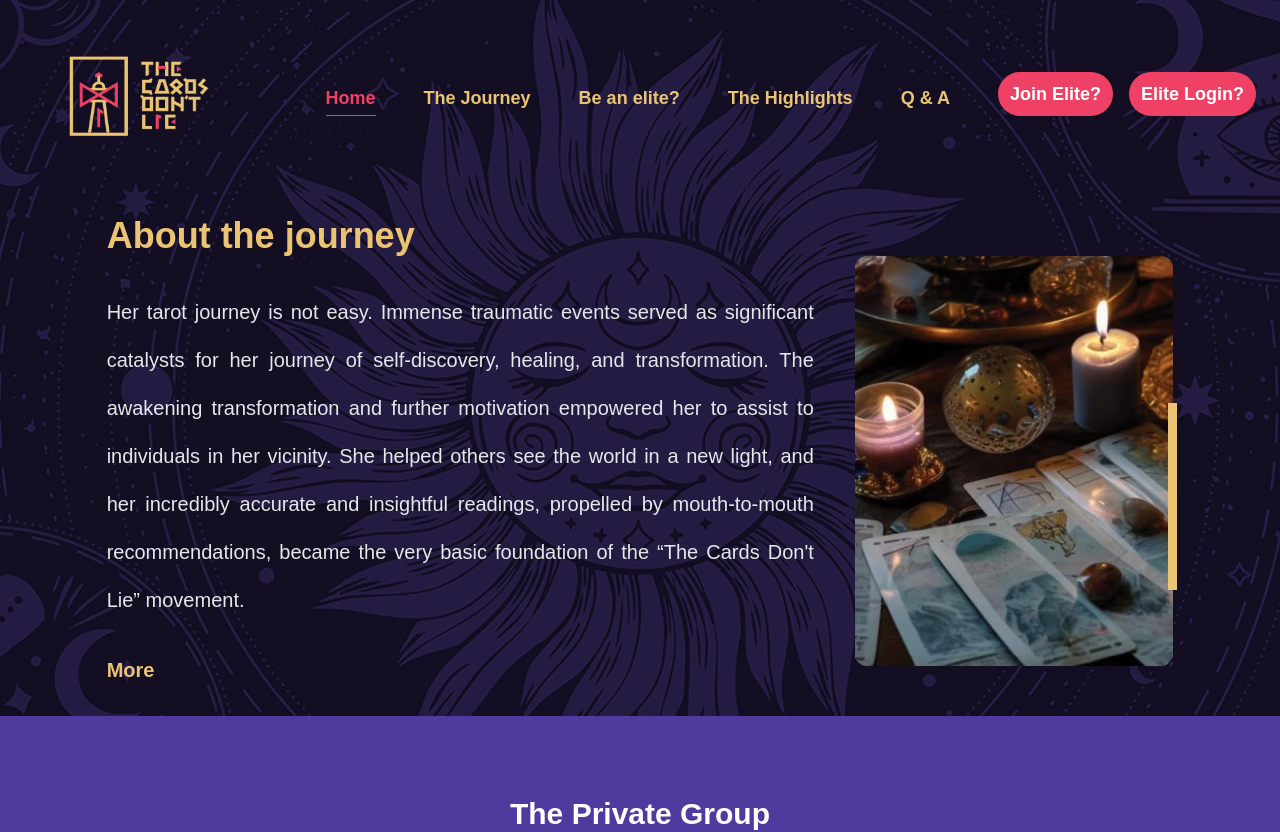
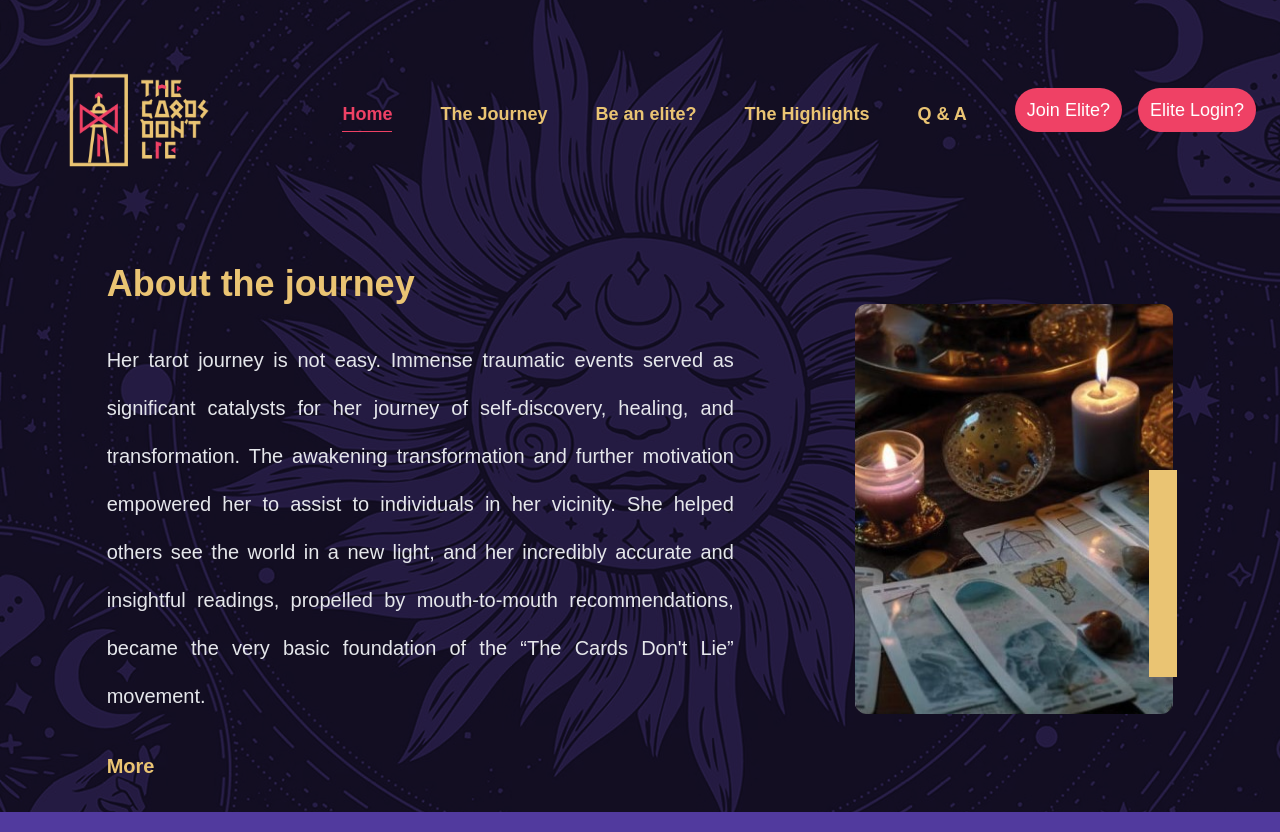
Before and after one commit to nyinyi979/tcdl, a React (Vite) app: page / in a window 1280 px wide. Shown: the top 832 px of the page. Built offline with nearby package versions, Linux system fonts and the light colour scheme.

Commit message:
navbar fix

```diff
--- a/src/App.css
+++ b/src/App.css
@@ -67,7 +67,7 @@
 .yellow_block::after{
     content: '';
     position: absolute;
-    width: 2.4%;
+    width: 8%;
     height: 40%;
     top: 40%;
     z-index: 3;
--- a/src/components/home_components/about_the_journey.tsx
+++ b/src/components/home_components/about_the_journey.tsx
@@ -10,7 +10,7 @@ export default function Journey(){
                 <div className="col-span-2 w-full">
                     <h1 id='about_the_journey' className="text-secondary text-4xl font-bold">About the journey</h1>
                     <div id='about_the_journey_text'>
-                        <p className="text-gray-200 lg:leading-[3rem] leading-[2rem] py-8 text-xl text-justify">
+                        <p className="text-gray-200 lg:leading-[3rem] leading-[2rem] py-8 lg:text-xl md:text-base text-justify lg:pr-20 pr-0">
                             Her tarot journey is not easy. Immense traumatic events served as significant
                             catalysts for her journey of self-discovery, healing, and transformation. The awakening
                             transformation and further motivation empowered her to assist to individuals in her vicinity.
--- a/src/components/navbar.tsx
+++ b/src/components/navbar.tsx
@@ -6,7 +6,7 @@ import { ImCross } from "react-icons/im";
 let Drawer:AnimeInstance;
 export default function Navbar(props:{currentLink:string}){
     const linkClass = 'pt-12 -mt-3 xl:mr-8 lg:mr-[1.2rem] mr-2 lg:text-lg text-base font-semibold underline_effect';
-    const btnClass = "py-2 px-3 mt-6 font-semibold lg:text-lg text-base text-white bg-primary rounded-full w-fit h-fit hover:bg-white hover:text-primary duration-500"
+    const btnClass = "py-2 px-3 mt-6 lg:text-lg text-base text-white bg-primary rounded-full w-fit h-fit hover:bg-white hover:text-primary duration-500"
     const notRoundedbtnClass = "inline-block py-2 px-3 mr-2  font-semibold text-sm text-white bg-primary rounded-lg w-fit h-fit hover:bg-white hover:text-primary duration-500";
     const drawerBTN = 'inline-block text-left w-full py-1 px-4 text-lg h-fit'
     const [ drawer , setDrawer ] = React.useState(false);
@@ -43,8 +43,8 @@ export default function Navbar(props:{currentLink:string}){
     },[drawer])
     return(
         <>
-        <div id='navbar' className="lg:relative sticky z-10 top-0 right-0 px-2 w-full float_clear lg:py-12 lg:bg-transparent bg-black/70 opacity-0">
-            <img src="/The Card Don't Lie - TDCL - Tarot - Rune Logo- 01.png" alt="Logo" className='lg:w-[10rem] lg:h-24 lg:ml-[4%] w-[5.5rem] h-16 bg-cover float-left ml-[1%]'/>
+        <div id='navbar' className="lg:relative sticky z-10 top-0 right-0 px-2 w-full float_clear lg:py-[4rem] lg:bg-transparent bg-black/70 opacity-0">
+            <img src="/The Card Don't Lie - TDCL - Tarot - Rune Logo- 01.png" alt="Logo" className='lg:w-[10rem] lg:h-28 lg:ml-[4%] w-[5.5rem] h-16 bg-cover float-left ml-[1%]'/>
             <div className='float-right lg:flex lg:gap-4 gap-5 lg:mr-4 mr-0 hidden'>
                 <Link to="/" className={`${linkClass} ${props.currentLink === '/'? 'text-primary underline_active' : 'text-secondary '}`}>Home</Link>
                 <Link to="/journey" className={`${linkClass} ${props.currentLink === '/Journey'? 'text-primary underline_active' : 'text-secondary'}`}>The Journey</Link>
```
